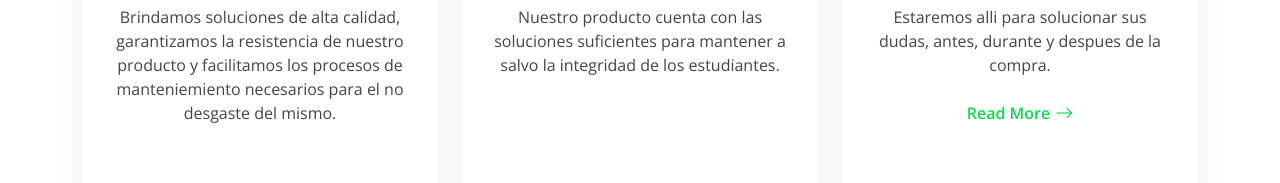
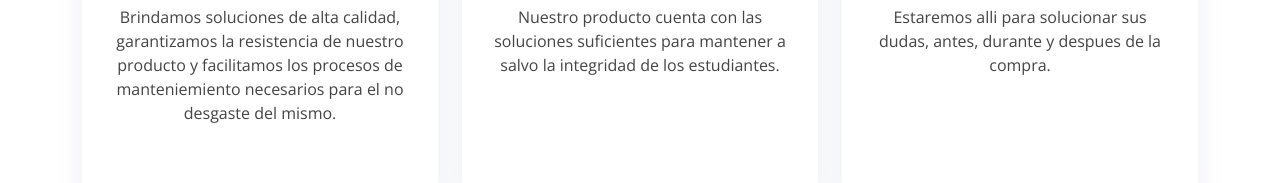
Before and after one commit to CreativeMindsITLA/webpage, a plain HTML site: page index.html in a window 1280 px wide. Shown: the part 2737-2920 px from the top of the page. Drawn offline with nearby package versions, Linux system fonts and the light colour scheme.

Commit message:
Update index.html

```diff
--- a/index.html
+++ b/index.html
@@ -341,9 +341,6 @@
 									Estaremos alli para solucionar sus dudas, antes, durante y
 									despues de la compra.
 								</p>
-								<a href="#" class="read-more"
-									><span>Read More</span> <i class="bi bi-arrow-right"></i
-								></a>
 							</div>
 						</div>
 					</div>
```
